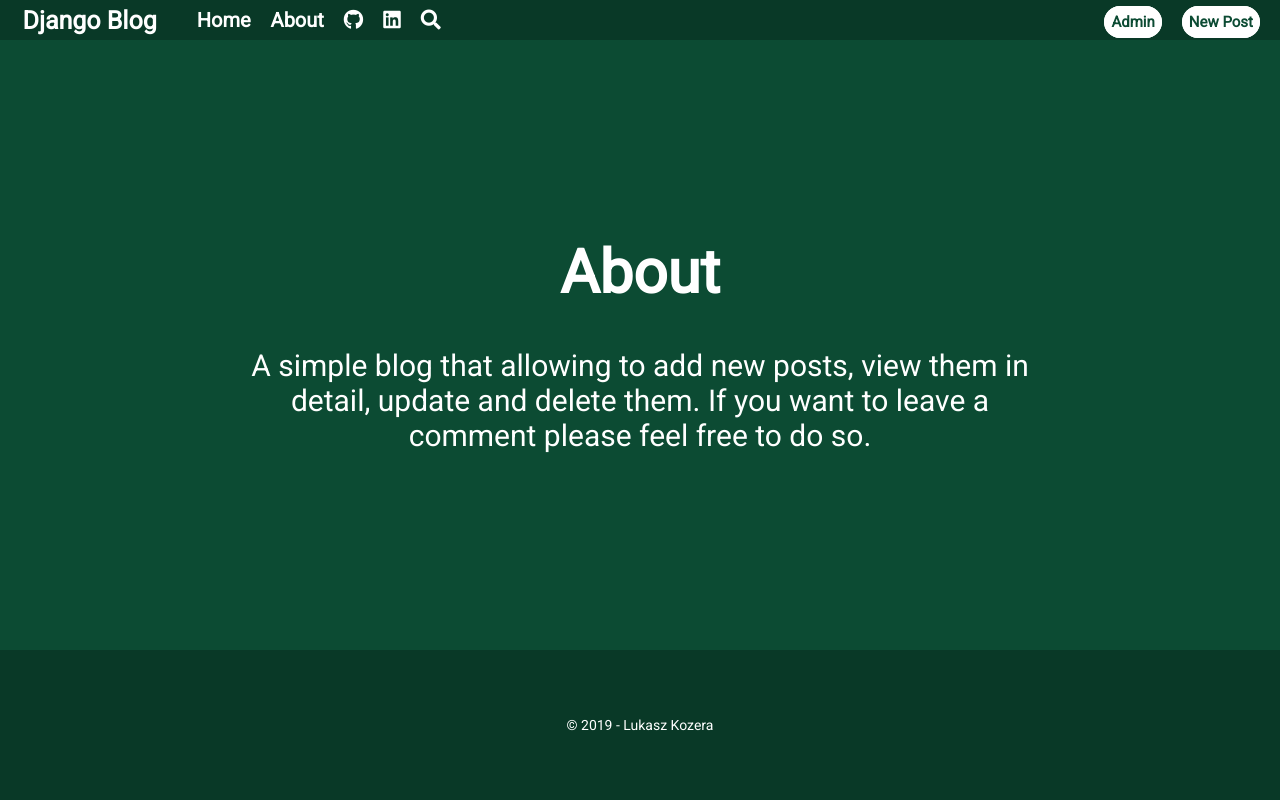
After one commit to Frohus/my_blog, a Django app: page /about/ in a window 1280 px wide. The commit adds this page. Run offline with Django 3.2, Linux system fonts and the light colour scheme; the visitor is signed in with stand-in values (Sample User, id 1); parts of the project's set-up code (start-up, migrations or seed data) failed here and were passed over; some libraries are stand-ins or nearby versions.

Commit message:
Small fixes

```diff
--- a/blog/static/blog/styles.css
+++ b/blog/static/blog/styles.css
@@ -112,6 +112,7 @@ button:hover {
     width: 90px;
     text-align: center;
     font-size: 15px;
+    min-width: 80px;
 }
 
 .button-green {
--- /dev/null
+++ b/blog/templates/blog/about.html
@@ -0,0 +1,8 @@
+{% extends 'blog/base.html' %}
+{% block content %}
+<header class="main-header">
+    <h1>About</h1>
+    <p>A simple blog that allowing to add new posts, view them in detail, update and delete them.
+        If you want to leave a comment please feel free to do so.</p>
+</header>
+{% endblock %}
--- a/blog/templates/blog/base.html
+++ b/blog/templates/blog/base.html
@@ -5,7 +5,7 @@
 <head>
     <meta charset="UTF-8">
     <meta name="viewport" content="width=device-width, initial-scale=1">
-    <title>Lukasz Kozera - Blog</title>
+    <title>Django Blog</title>
     {# Local CSS #}
     <link rel="stylesheet" type="text/css" href="{% static 'blog/styles.css' %}">
     {# Google fonts #}
@@ -25,8 +25,7 @@
     <ul class="left">
         <li class="blog-title">Django Blog</li>
         <li><a href="{% url 'homepage' %}">Home</a></li>
-        <li><a href="#">About</a></li>
-{# todo: add about.html       #}
+        <li><a href="{% url "about" %}">About</a></li>
         <li><a href="https://github.com/Frohus" target="_blank" rel="noopener"><i class="fab fa-github"></i></a></li>
         <li><a href="https://www.linkedin.com/in/lukasz-kozera/" target="_blank" rel="noopener">
             <i class="fab fa-linkedin"></i></a></li>
--- a/blog/urls.py
+++ b/blog/urls.py
@@ -8,6 +8,7 @@ from .views import (PostsView,
                     comment_approve,
                     comment_remove,
                     search,
+                    About,
                     )
 
 
@@ -21,4 +22,5 @@ urlpatterns =[
     path('comment/<int:pk>/approve/', comment_approve, name="comment-approve"),
     path('comment/<int:pk>/remove/', comment_remove, name="comment-remove"),
     re_path(r'^search/$', search, name='search'),
+    path('about/', About.as_view(), name="about")
 ]
--- a/blog/views.py
+++ b/blog/views.py
@@ -5,7 +5,8 @@ from django.views.generic import (ListView,
                                   CreateView,
                                   DetailView,
                                   UpdateView,
-                                  DeleteView)
+                                  DeleteView,
+                                  TemplateView)
 from django_filters.views import FilterView
 
 from .forms import CommentForm
@@ -92,3 +93,7 @@ def comment_remove(request, pk):
 def search(request):
     post_filter = PostFilter(request.GET, queryset=Post.objects.all())
     return render(request, 'blog/post_list.html', {'filter': post_filter})
+
+
+class About(TemplateView):
+    template_name = "blog/about.html"
```
